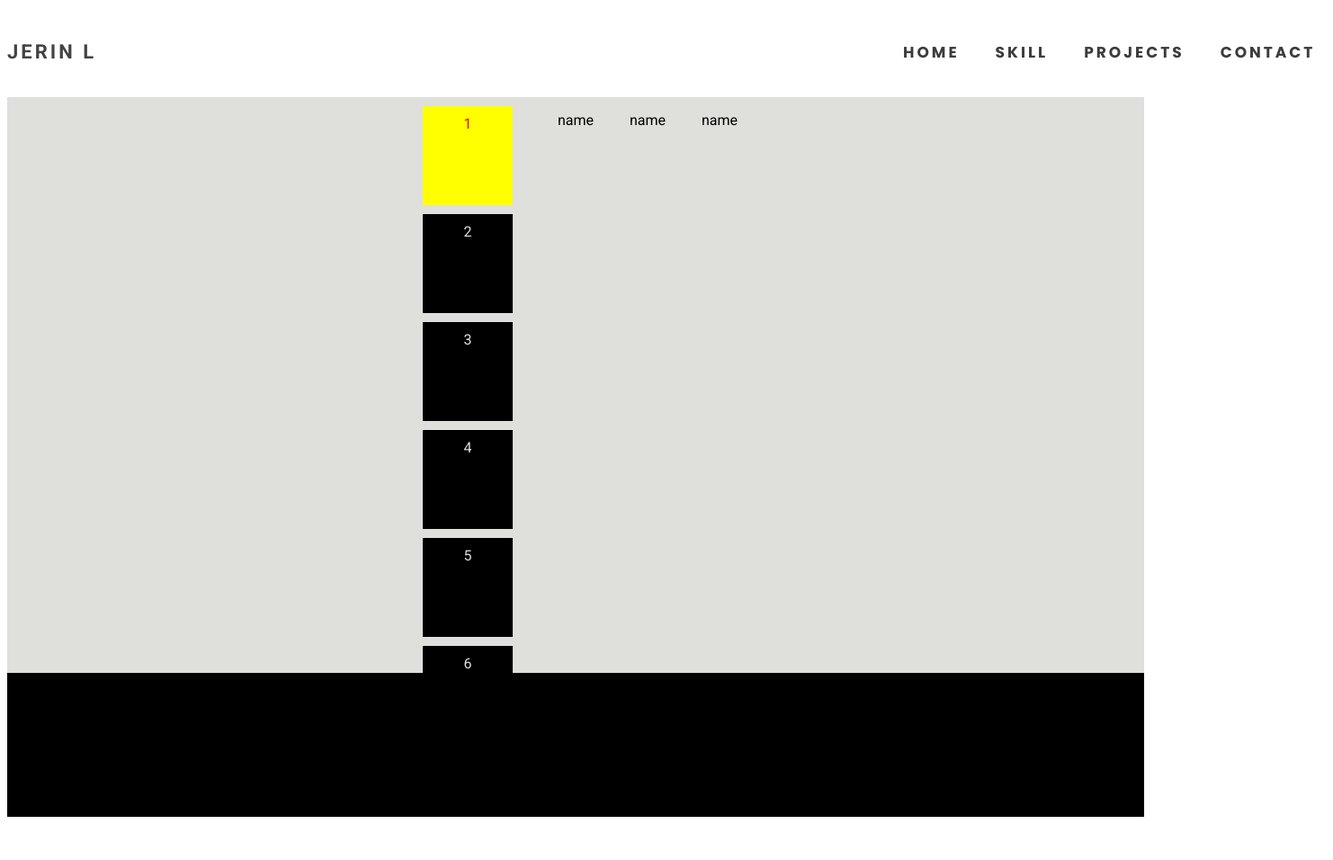
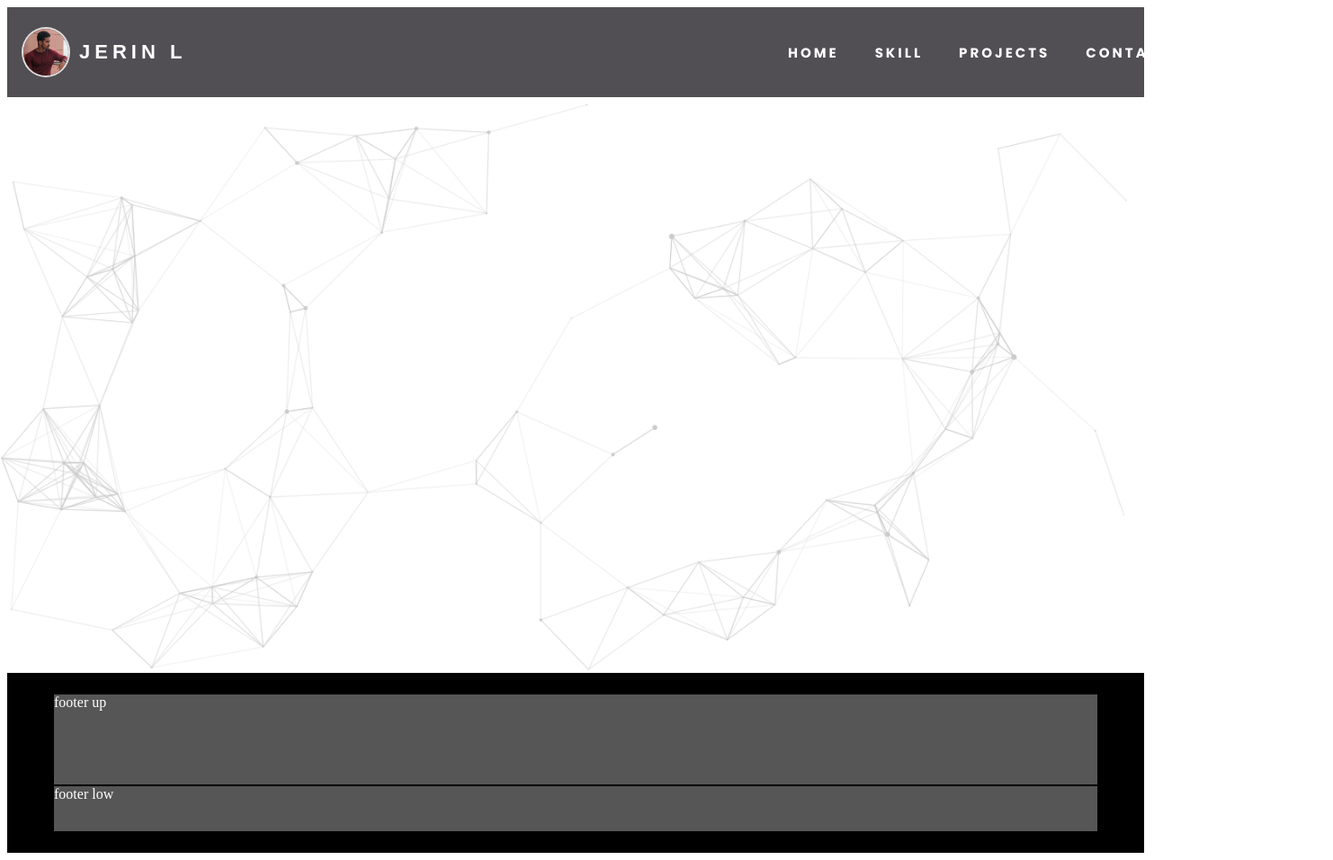
Before and after one commit to JerinL/ui-learning, a plain HTML site: page index.html in a window 1280 px wide. Shown: the whole page at 90% size, 1482 px wide, since content can reach past the window. Before the commit the page ends 916 px from the top, so only its background shows below. Drawn offline with Linux system fonts and the light colour scheme.

Commit message:
new chnages from home

```diff
--- a/css/style.css
+++ b/css/style.css
@@ -7,9 +7,9 @@ html, body {
     background-color: rgba(255, 255, 255, 0.599)
 } */
 
-* {
+/* * {
   font-family: "Roboto", sans-serif;
-}
+} */
 
 main {
   height: 80vh;
@@ -19,29 +19,22 @@ main {
   /* //align-items: center; */
 }
 
-footer {
-  height: 20vh;
-  display: flex;
-  background-color: rgb(0, 0, 0);
-  flex-direction: column;
-  justify-content: center;
-  align-items: center;
-}
+
 
 .header {
   height: 100px;
   display: flex;
   flex-wrap: wrap;
   /* justify-items: left; */
-  /* background-color: rgb(44, 32, 60); */
+  background-color: rgb(81, 78, 84);
   flex-direction: column-reverse;
   justify-content: center;
   align-items: center;
 }
 
-.header > div {
+/* .header > div {
   justify-items: left;
-}
+} */
 
 .side_bar {
   height: 100%;
@@ -57,6 +50,7 @@ footer {
   justify-content: center;
   display: flex;
 
+
   /* padding-left: 500px;
     padding-right: 500px; */
 }
@@ -68,12 +62,21 @@ footer {
   /* font-family: 'Source Sans Pro', sans-serif; */
 /* } */
 .header-name {
-  text-align: left;
-  font-size: 22px;
-  font-family: 'Source Sans Pro', sans-serif;
-  font-weight: bold; /* This will make the text bold, as seen in the image */
-  letter-spacing: 3px; /* Optional: Adds some spacing between letters for a more polished look */
-  color: #434343; /* A dark grey color, similar to the text in the image */
+    display: flex;
+    text-align: left;
+    font-size: 22px;
+    font-family: 'Source Sans Pro', sans-serif;
+    font-weight: bold;
+    letter-spacing: 5px;
+    color: #ffffff;
+    flex-direction: row;
+    align-items: center;
+    justify-content: space-between;
+    align-content: center;
+}
+
+.header-name:hover{
+    color: black;
 }
 
 .nav-items {
@@ -87,6 +90,9 @@ footer {
   width: 400px;
   list-style: none;
 }
+.name{
+    padding-left: 10px;
+}
 
 .nav-item {
   align-items: center;
@@ -94,9 +100,9 @@ footer {
   height: 40px;
   display: flex;
   text-decoration: none;
-  font-size: 17px;
+  font-size: 15px;
   font-family: "Poppins", sans-serif;
-  color: rgb(61, 59, 59);
+  color: rgb(255, 255, 255);
   font-weight: bold;
   letter-spacing: 3px;
   padding: 0 20px;
@@ -104,11 +110,11 @@ footer {
 }
 
 .nav-item:hover {
-  color: rgb(194, 53, 38);
+  color: rgb(0, 0, 0);
 }
 
 .header-content {
-  width: 172vh;
+  width: 154vh;
   display: flex;
   justify-content: space-between;
   align-items: center;
@@ -120,13 +126,70 @@ footer {
 }
 
 .card{
+  flex-grow: 1;
   height: 100px;
   width: 100px;
   display: flex;
+  flex-wrap: wrap;
   background-color: black;
   padding-top: 10px;
   margin: 10px;
-  color: #dfdfdc;
+  color: #ffffff;
   text-align: center;
   justify-content: center;
 }
+
+.selection{
+    display: flex;
+    flex-basis: 200;
+}
+
+.large-image {
+    display: block;            /* To make centering easier */
+    margin: 0 auto;            /* Center the image horizontally */
+    /* max-width: 100%;         */
+    height: auto;              /* Maintain the aspect ratio */
+    object-fit: cover;
+    width: 182vh;
+  }
+
+  .center-image {
+    display: block;            /* To make centering easier */
+    margin: 0 auto;            /* Center the image horizontally */
+    max-width: 100%;           /* Make the image responsive to the width */
+    height: auto;              /* Maintain the aspect ratio */
+    object-fit: cover;         /* Ensures the image covers the area */
+  }
+
+  .profile-img {
+    display: flex;
+    width: 50px;
+    height: 52px; /* Ensure height matches width for a perfect circle */
+    border-radius: 50%; /* This makes the image round */
+    object-fit: cover; /* Ensures the image covers the circle area */
+    border: 2px solid #ddd; /* Optional: Adds a border around the image */
+}
+
+footer {
+    height: 25vh;
+    display: flex;
+    background-color: rgb(0, 0, 0);
+    flex-direction: column;
+    justify-content: center;
+    align-items: center;
+    color: white;
+  }
+
+.footer-upper{
+    background-color: rgb(86, 86, 86);
+    height: 100px;
+    width: 145vh;
+}
+
+.footer-lower{
+    background-color: rgb(86, 86, 86);
+    height: 50px;
+    width: 145vh;
+    border-top:10px;
+    margin-top: 2px;
+}
--- a/index.html
+++ b/index.html
@@ -27,6 +27,7 @@
     <header class="header">
       <div id="header-data" , class="header-content">
         <div class="header-name">
+            <img class="profile-img" src="./assets/IMG_7963.jpg" ,alt="Trulli" width="500" height="333">
           <span class="name">JERIN L</span>
         </div>
         <div>
@@ -42,32 +43,18 @@
       </div>
     </header>
     <main id="main-data" class="content_block">
-      <!-- <div class="side_bar">
-        <h1>hiiiii</h1>
-      </div> -->
       <div class="main_content">
-        <section>
-            <div class="card">1</div>
-            <div class="card">2</div>
-            <div class="card">3</div>
-            <div class="card">4</div>
-            <div class="card">5</div>
-            <div class="card">6</div>
-          </section>
-        <ul>
-          name
-        </ul>
-        <ul>
-          name
-        </ul>
-        <ul>
-          name
-        </ul>
+        <img class="large-image"src="./assets/cool-background.png",alt="Trulli" width="500" height="333">
       </div>
     </main>
-    <script src="js/main1.js"></script>
+    <script  defer src="js/main1.js"></script>
     <footer>
-      <a>footer</a>
+        <div class ="footer-upper">
+            footer up
+        </div>
+        <div class ="footer-lower">
+            footer low
+        </div>
     </footer>
   </body>
 </html>
--- a/js/main1.js
+++ b/js/main1.js
@@ -291,8 +291,46 @@ const doc1 = document.getElementsByClassName("content_block");
 console.log(doc1);
 
 
-const divs = doc.querySelectorAll("div");
-console.log(divs);
-const cc = doc.querySelectorAll("div");
-cc[1].style.color = "red";
-cc[1].style.backgroundColor = "yellow";
+// const divs = doc.querySelectorAll("div");
+// console.log(divs);
+// const cc = doc.querySelectorAll("div");
+// cc[1].style.color = "red";
+// cc[1].style.backgroundColor = "yellow";
+
+
+// document.addEventListener("readyStateChane",(stage)=>{
+//   if(Event.target.readyState === "complete"){
+//     console.log("DONEEEE")
+//   }else{
+//     console.log("NOOO")
+//   }
+// })
+
+const main = document.querySelector("#main-data");
+
+const div = main.querySelector('div');
+
+console.log(div);
+
+document.addEventListener('DOMContentLoaded', () => {
+  // Select the main element by its ID
+  const main = document.querySelector('#main-data');
+
+  // Check if main is found
+  if (main) {
+    // Select the first div inside the main element
+    const div = main.querySelector('div');
+
+    // Check if div is found and log it
+    if (div) {
+      console.log(div);
+      const h1 = document.createElement("h1");
+      h1.textContent = 'Hello, World!';
+      //div.appendChild(h1);
+    } else {
+      console.log('Div not found inside main.');
+    }
+  } else {
+    console.log('Main element not found.');
+  }
+});
```
Also changed, not shown: assets/AdobeStock_263397111_Preview.jpeg (added), assets/IMG_7963.jpg (added), assets/background.jpeg (added), assets/cool-background.png (added).
